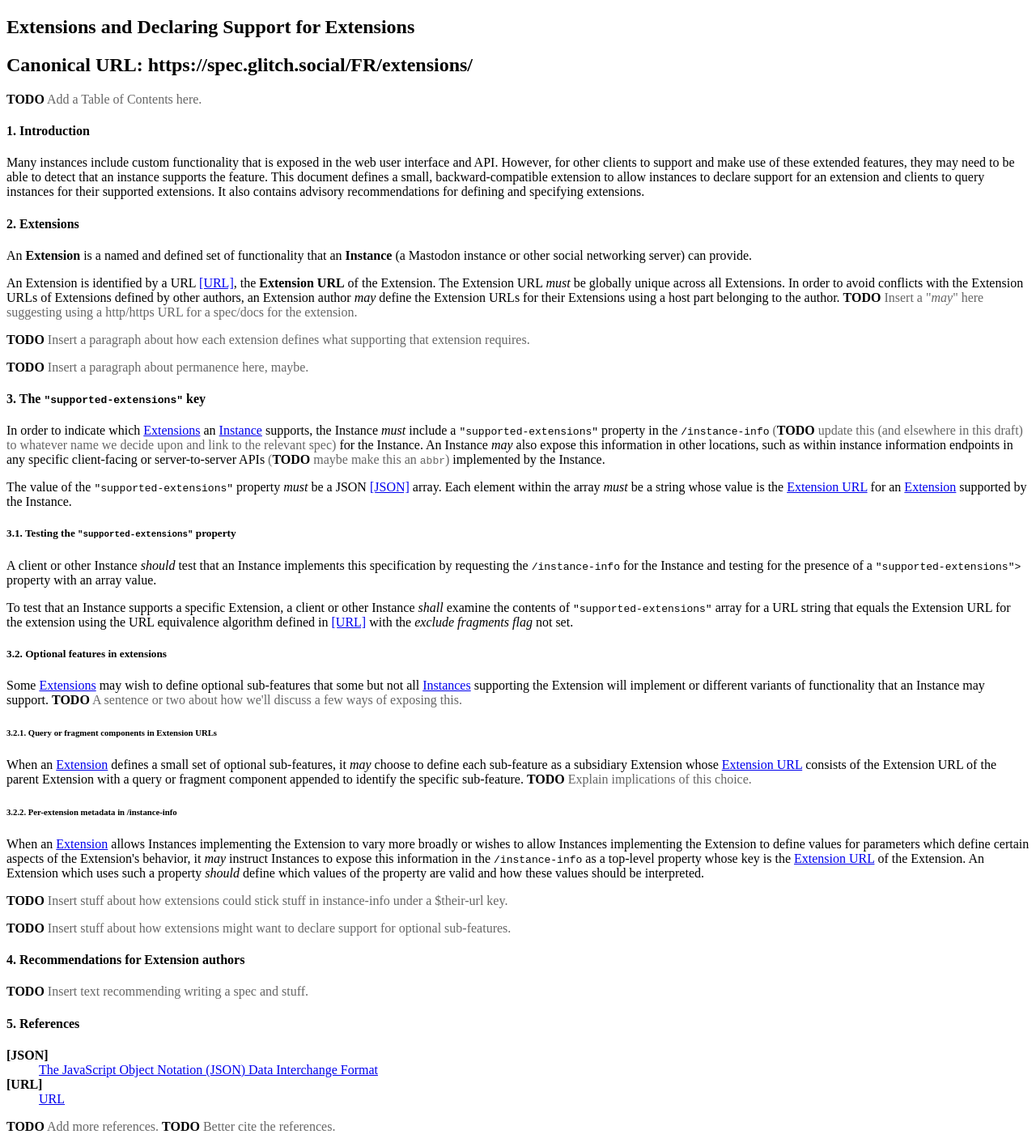
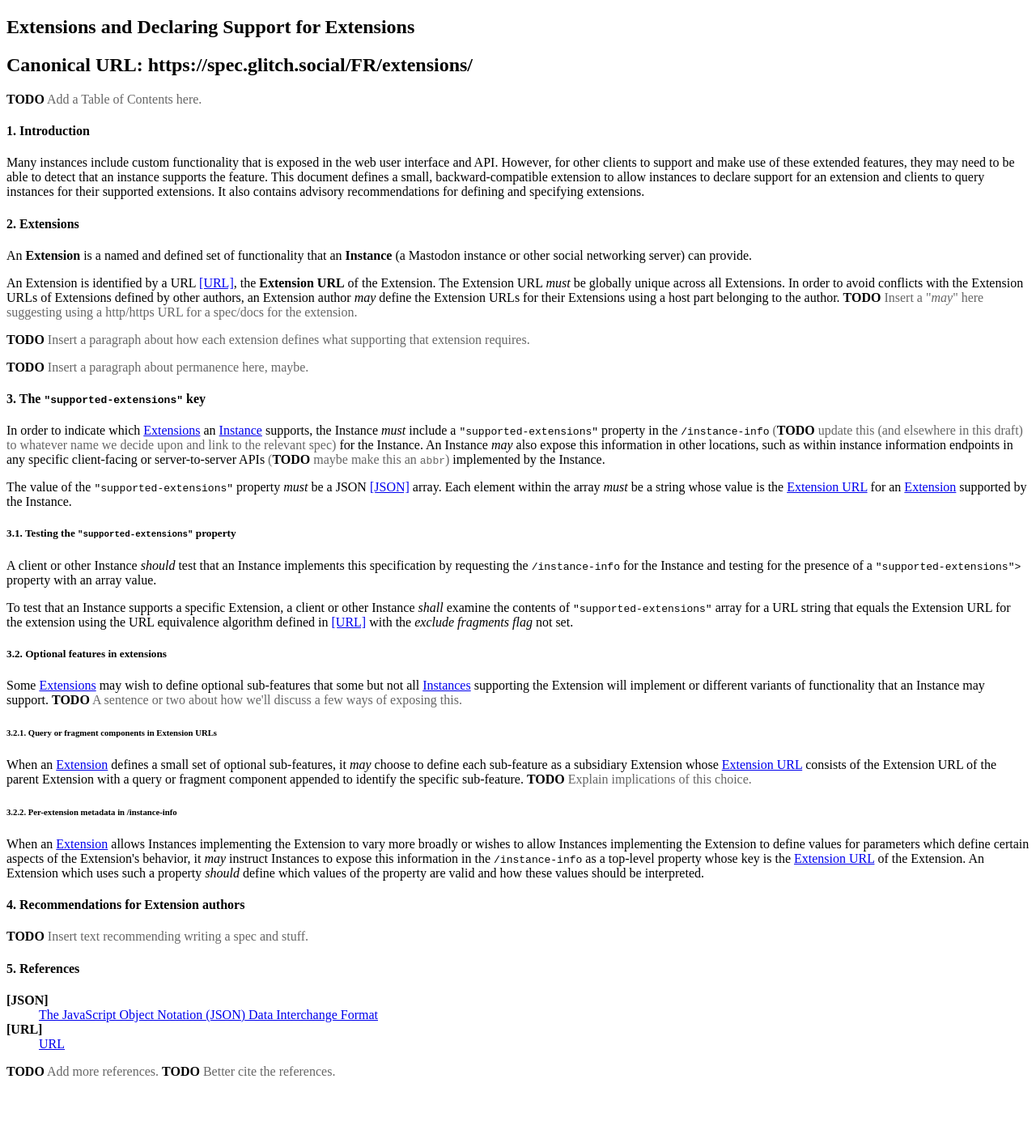
Before and after one commit to glitch-soc/spec, a Jekyll site: the page built from _Draft/extensions.html, in a window 1280 px wide. Shown: the whole page at 81% size. Built offline with Jekyll 4.4.1, drawn with Linux system fonts in a browser that asks for light colours; after the commit the page ends 1349 px from its top, so only the background shows below that.

Commit message:
remove completed todos

```diff
--- a/_Draft/extensions.html
+++ b/_Draft/extensions.html
@@ -90,15 +90,7 @@ uri: https://spec.glitch.social/FR/extensions/
 				When an <a href="#dfn-extension">Extension</a> allows <a href-"#dfn-instance">Instances</a> implementing the Extension to vary more broadly or wishes to allow Instances implementing the Extension to define values for parameters which define certain aspects of the Extension's behavior, it <em>may</em> instruct Instances to expose this information in the <code>/instance-info</code> as a top-level property whose key is the <a href="#dfn-extension-url">Extension URL</a> of the Extension.
 				An Extension which uses such a property <em>should</em> define which values of the property are valid and how these values should be interpreted.
 			</p>
-
-			<p>
-				<small class="note"><strong>TODO</strong> Insert stuff about how extensions could stick stuff in instance-info under a $their-url key.</small>
-			</p>
 		</section>
-
-		<p>
-			<small class="note"><strong>TODO</strong> Insert stuff about how extensions might want to declare support for optional sub-features.</small>
-		</p>
 	</section>
 </section>
 
```
